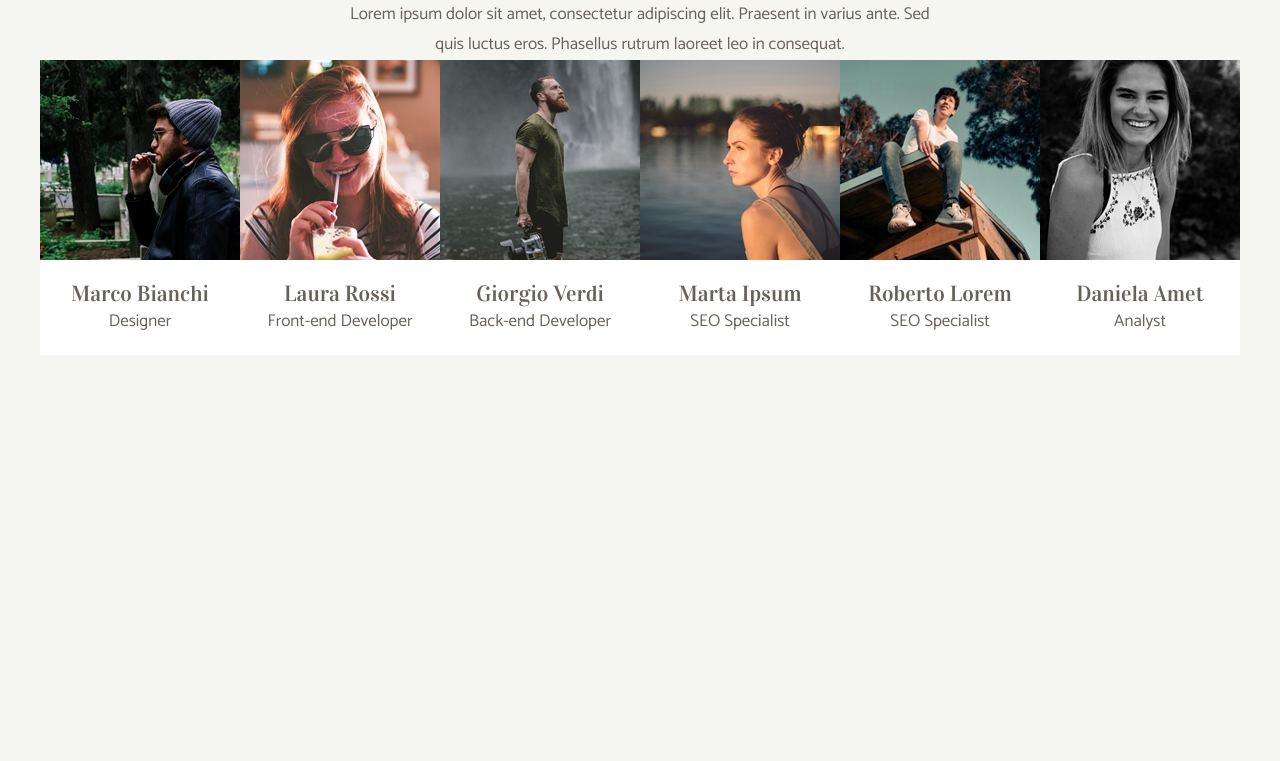
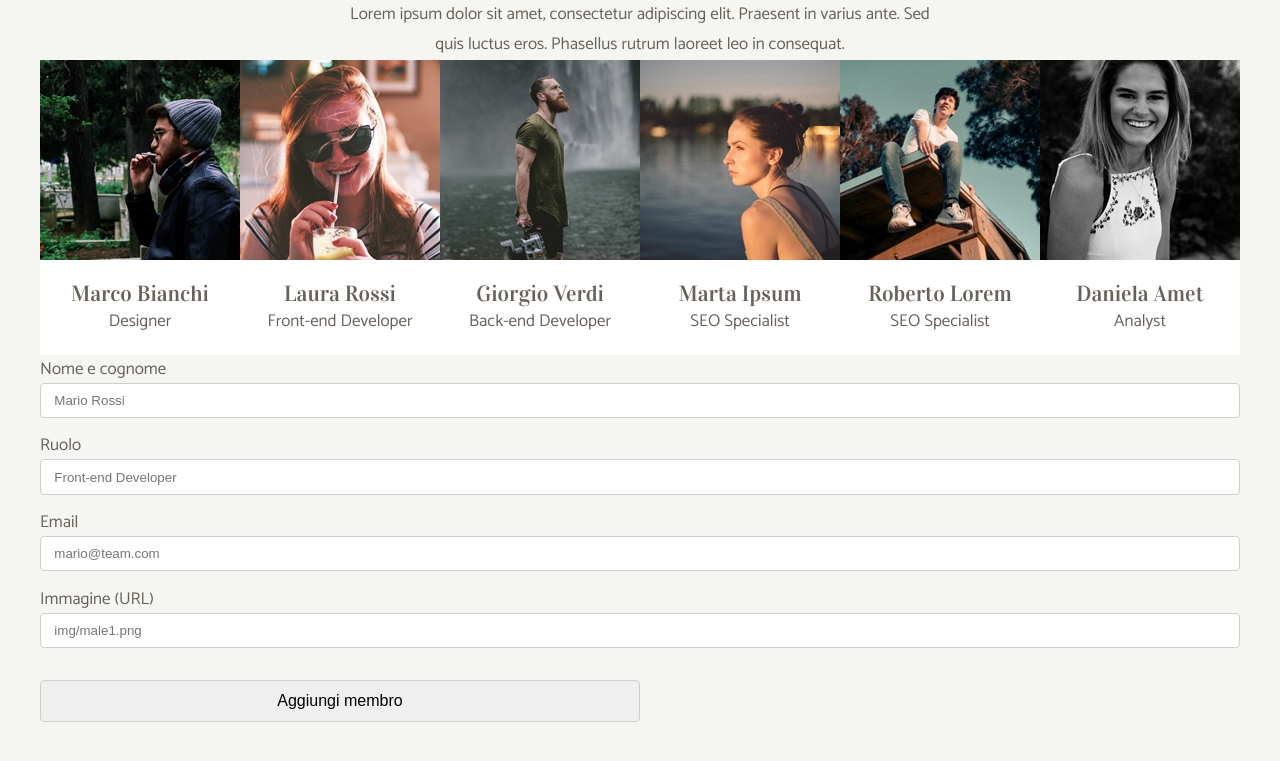
Before and after one commit to Angelorapana/js-our-team, a plain HTML site: page index.html in a window 1280 px wide. Shown: the part 125-886 px from the top of the page. Before the commit the page ends 800 px from the top, so only its background shows below. Drawn offline with Linux system fonts and the light colour scheme; files whose address does not match are found by name.

Commit message:
aggiungo tramite js nel dom il form

```diff
--- a/index.html
+++ b/index.html
@@ -59,6 +59,10 @@
       <div class="team-container" id="team-container">
 
       </div>
+
+      <div id="data-users">
+
+      </div>
     </section>
   </div>
   <script src="script.js"></script>
--- a/script.js
+++ b/script.js
@@ -116,11 +116,13 @@ const teamMembers = [
 
 const teamContainer = document.getElementById("team-container")
 
+
 const singleMember = teamMembers.forEach((singleMember) =>{
   const {img, name, role, email} = singleMember
   let card = document.createElement("div")
+  card.classList.add("team-members")
   card.innerHTML = ` <div class="card-image">
-      <img src="./img/${img}" alt="Photo of ${name}" />
+      <img src="${img}" alt="Photo of ${name}" />
     </div>
     <div class="card-text">
       <h3>${name}</h3>
@@ -128,3 +130,32 @@ const singleMember = teamMembers.forEach((singleMember) =>{
     </div>`
     teamContainer.append(card)
 } )
+
+//inserisco il form nel dom
+const cardUser = document.getElementById("data-users")
+let dataUser = document.createElement("div")
+dataUser.innerHTML = ` <form id="member-form">
+  <div>
+    <label for="name">Nome e cognome</label>
+    <input type="text" id="name" name="name" placeholder="Mario Rossi" required>
+  </div>
+
+  <div>
+    <label for="role">Ruolo</label>
+    <input type="text" id="role" name="role" placeholder="Front-end Developer" required>
+  </div>
+
+  <div>
+    <label for="email">Email</label>
+    <input type="email" id="email" name="email" placeholder="mario@team.com" required>
+  </div>
+
+  <div>
+    <label for="img">Immagine (URL)</label>
+    <input type="text" id="img" name="img" placeholder="img/male1.png" required>
+  </div>
+
+  <button type="submit">Aggiungi membro</button>
+</form>
+ `
+cardUser.append(dataUser)
```
